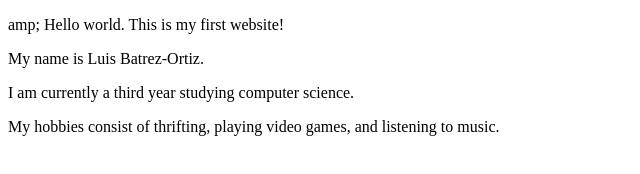
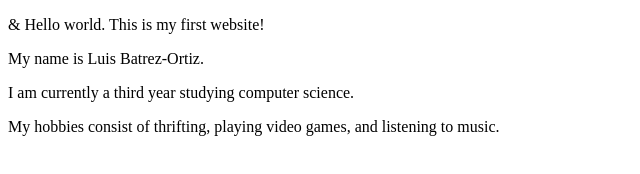
Before and after one commit to LuisBatrez/webdev_lab1, a plain HTML site: page index.html in a window 1280 px wide. Shown: the full height of the page, 0-640 px from the left. Drawn offline with Linux system fonts and the light colour scheme.

Commit message:
adding & back

```diff
--- a/index.html
+++ b/index.html
@@ -5,7 +5,7 @@
   <title>Internet Technologies and Web Design</title>
 </head>
 <body>
-  <p>amp; Hello world. This is my first website!</p>
+  <p>&amp; Hello world. This is my first website!</p>
   <p>My name is Luis Batrez-Ortiz.</p>
   <p>I am currently a third year studying computer science.</p>
   <p>My hobbies consist of thrifting, playing video games, and listening to music.</p>
```
